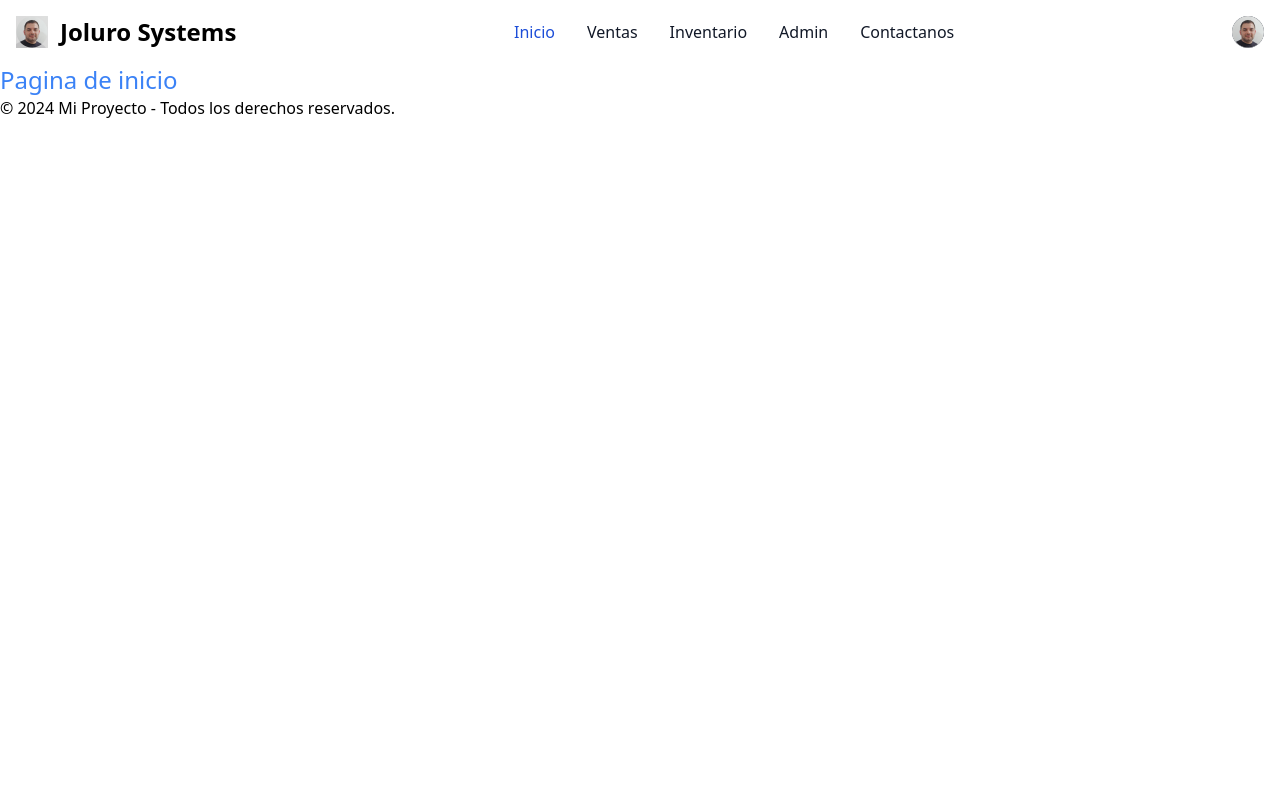
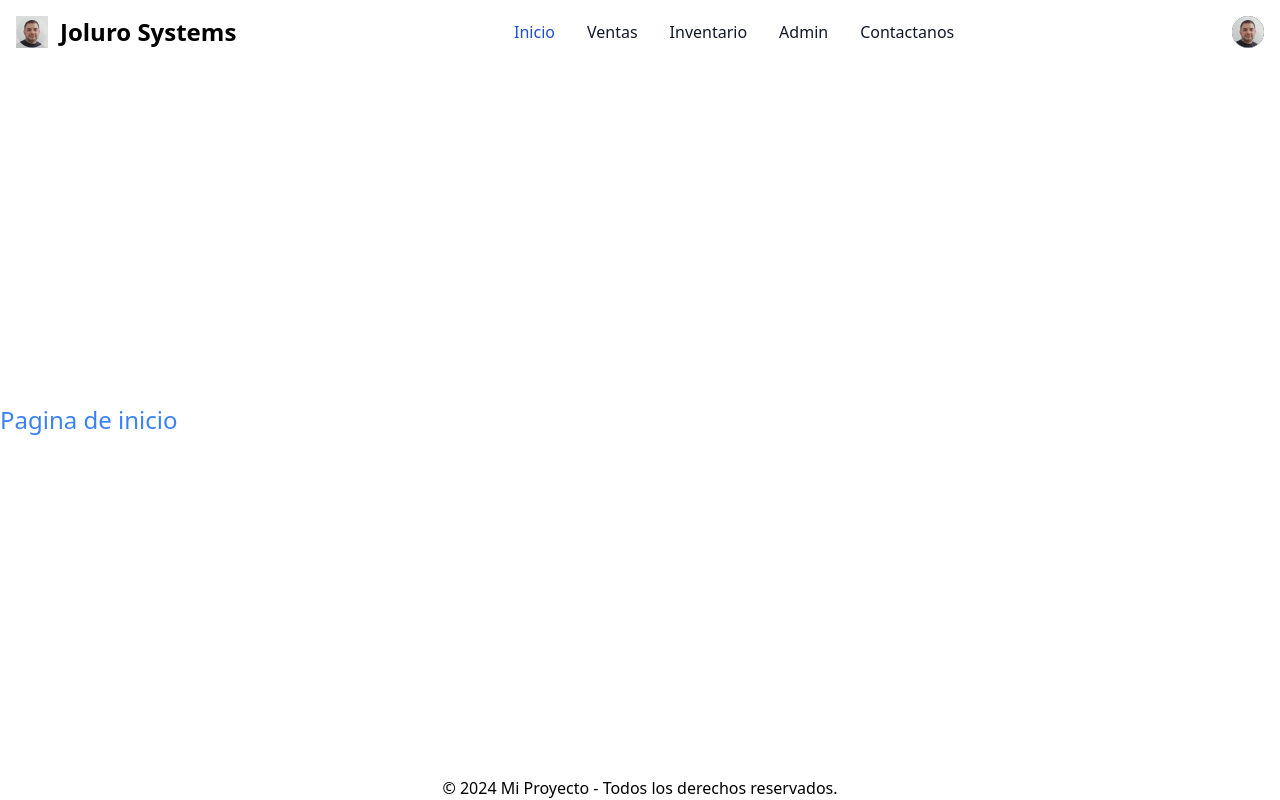
Before and after one commit to joluro86/joluro, a Django app: page / in a window 1280 px wide. Run offline with Django 4.2, Linux system fonts and the light colour scheme; some libraries are stand-ins or nearby versions.

Commit message:
footer down

```diff
--- a/core/templates/core/footer.html
+++ b/core/templates/core/footer.html
@@ -1,3 +1,5 @@
-<footer>
-    <p>&copy; 2024 Mi Proyecto - Todos los derechos reservados.</p>
-</footer>
+<div class="flex justify-center items-center">
+    <footer>
+        <p>&copy; 2024 Mi Proyecto - Todos los derechos reservados.</p>
+    </footer>
+</div>
--- a/core/templates/core/index.html
+++ b/core/templates/core/index.html
@@ -12,6 +12,7 @@
 </head>
 
 <body class="bg-gray">
+    <div class="flex flex-col h-screen justify-between">
         {% include 'core/navbar.html' %}
         <div class="content">
             {% block content %}
@@ -20,6 +21,6 @@
             {% endblock %}
         </div>
         {% include 'core/footer.html' %}
+    </div>
 </body>
-
 </html>
```
Lines whose indentation alone changed are shown as unchanged.
